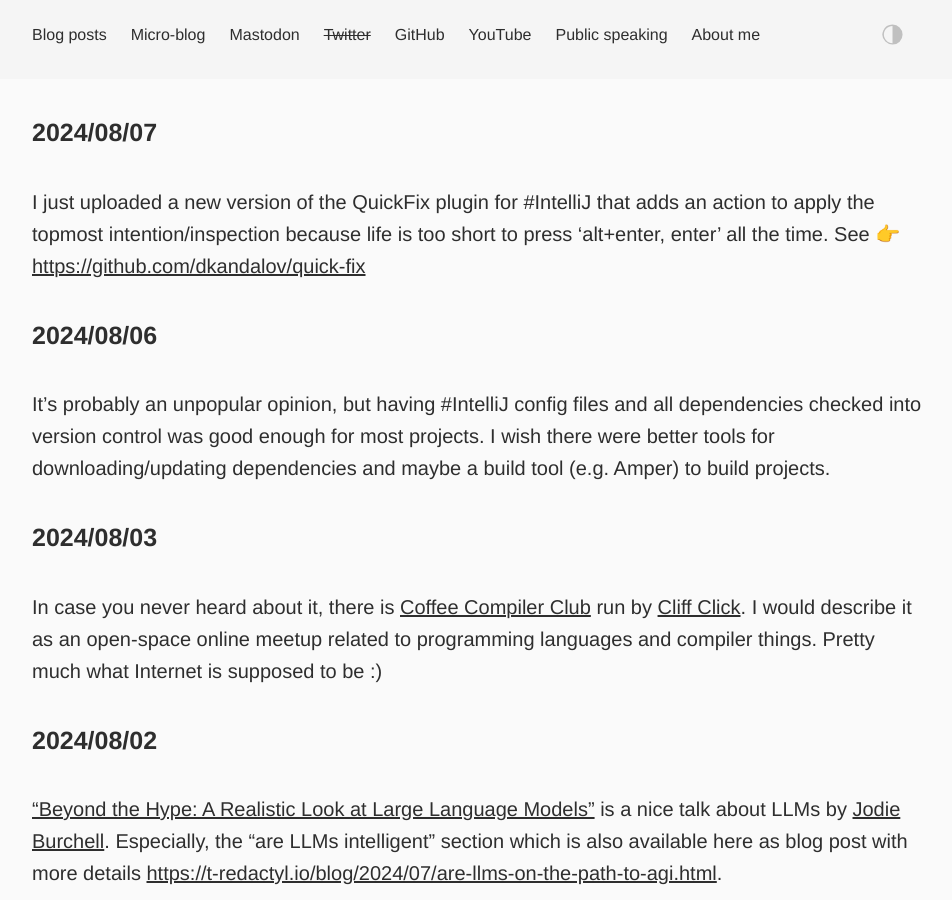
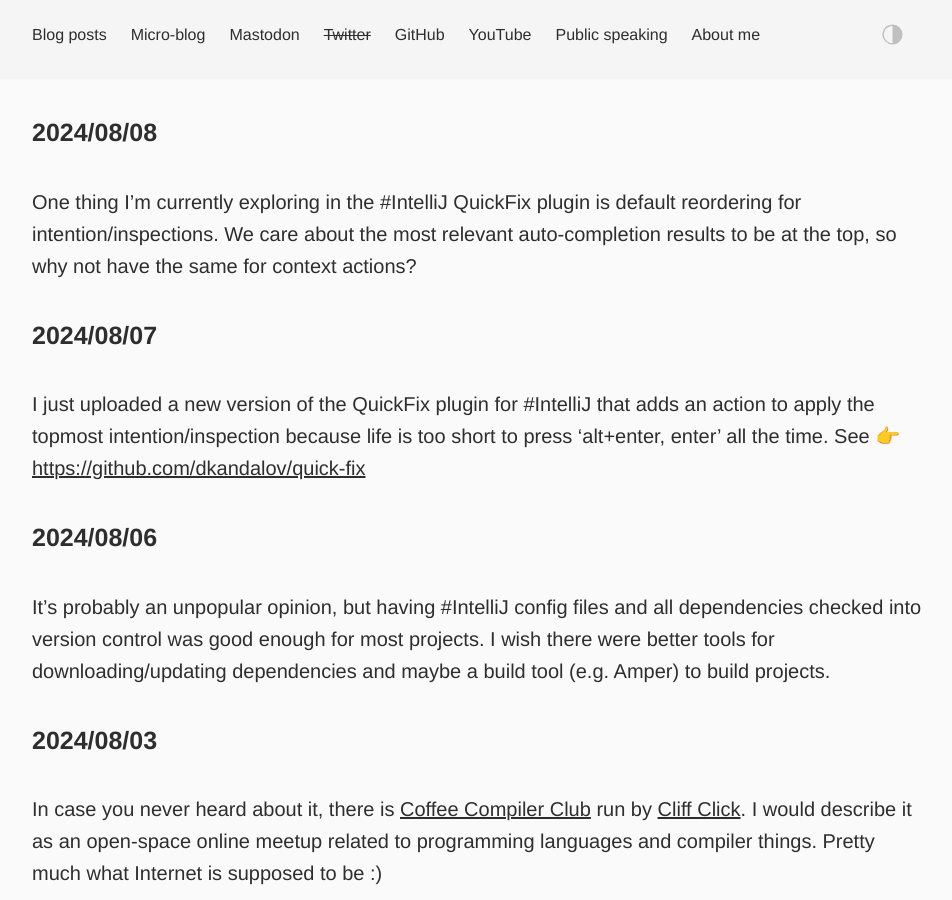
Before and after one commit to dkandalov/dkandalov.github.io, a Jekyll site: the page built from micro-blog.md, in a window 1280 px wide and 900 px high. Shown: the whole window, without its empty margins (160-1112 px from the left). Built offline with Jekyll 4.4.1, drawn with Linux system fonts in a browser that asks for light colours.

Commit message:
updated micro-blog

```diff
--- a/micro-blog.md
+++ b/micro-blog.md
@@ -2,6 +2,9 @@
 layout: post
 permalink: /micro-blog/
 ---
+
+#### 2024/08/08
+One thing I'm currently exploring in the #IntelliJ QuickFix plugin is default reordering for intention/inspections. We care about the most relevant auto-completion results to be at the top, so why not have the same for context actions?
 
 #### 2024/08/07
 I just uploaded a new version of the QuickFix plugin for #IntelliJ that adds an action to apply the topmost intention/inspection because life is too short to press 'alt+enter, enter' all the time. See 👉 <https://github.com/dkandalov/quick-fix>
```
